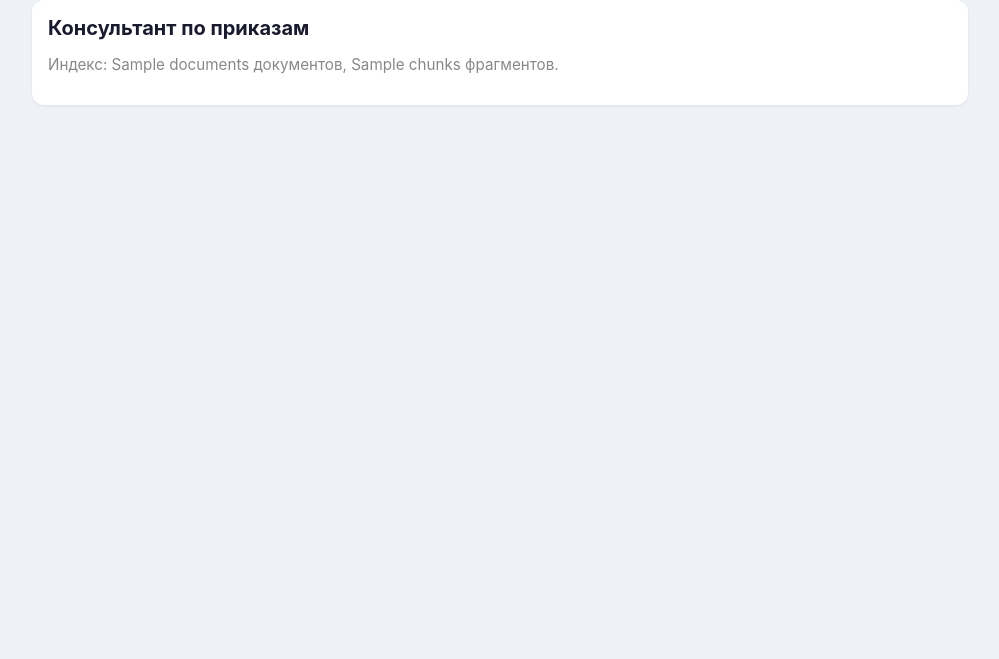
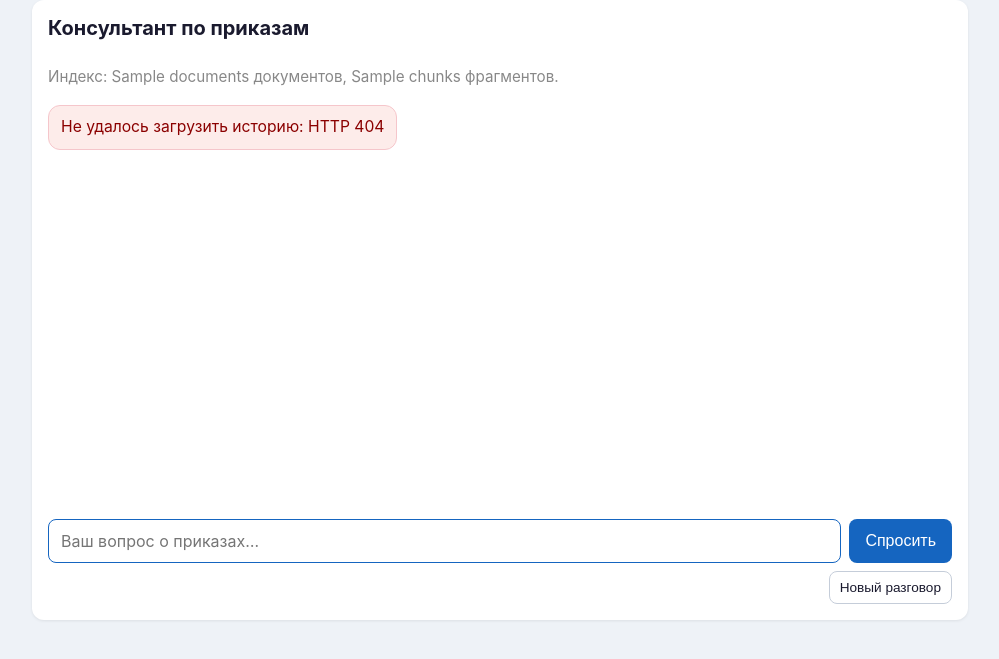
Before and after one commit to Opezdol/docapp, a Python web app: template src/docapp/consult/templates/consult.html in a window 1280 px wide. Shown: the part 52-711 px from the top of the page, without its empty margins (140-1139 px from the left). Run offline with Jinja, Linux system fonts and the light colour scheme; the template is opened without the code that fills it: most values are stand-ins (such as "Sample title", 1, 10 or a date in 2020).

Commit message:
feat(consult): веб-интерфейс консультанта — чат со стримингом, история, аналитика, переиндексация (T10)

```diff
--- a/src/docapp/consult/templates/consult.html
+++ b/src/docapp/consult/templates/consult.html
@@ -1,10 +1,51 @@
 {% extends "base.html" %}
 {% block title %}Приказы — консультант — docapp{% endblock %}
 {% block content %}
-<div class="card">
+<link rel="stylesheet" href="/static/consult.css">
+
+<div class="card consult-card">
   <h1>Консультант по приказам</h1>
   <p class="empty">Индекс: {{ stats.documents }} документов, {{ stats.chunks }} фрагментов.</p>
-  {% if is_head %}<p class="empty">Вы заведующий: доступно управление индексом.</p>{% endif %}
-  <div id="consult-chat"></div>
+
+  {% if is_head %}
+  <div class="consult-tabs">
+    <button type="button" class="consult-tab active" data-view="chat">Чат</button>
+    <button type="button" class="consult-tab" data-view="docs">Документы</button>
+    <button type="button" class="consult-tab" data-view="questions">Вопросы</button>
+  </div>
+  {% endif %}
+
+  <div id="view-chat" class="consult-view">
+    <div id="consult-messages"></div>
+    <form id="consult-form" autocomplete="off">
+      <div class="consult-input-row">
+        <textarea id="consult-input" rows="1" placeholder="Ваш вопрос о приказах…" required></textarea>
+        <button type="submit" id="consult-send" class="primary">Спросить</button>
+      </div>
+    </form>
+    <div class="consult-actions">
+      <button type="button" id="consult-new" class="btn">Новый разговор</button>
+    </div>
+  </div>
+
+  <div id="view-docs" class="consult-view" hidden>
+    <div id="docs-list"></div>
+    {% if is_head %}
+    <button type="button" id="consult-reindex" class="btn">Перезагрузить индекс</button>
+    <p class="hint">Индекс обновляется офлайн: python -m docapp.consult &lt;папка&gt;, затем загрузите consult.db на сервер и нажмите кнопку.</p>
+    {% endif %}
+  </div>
+
+  {% if is_head %}
+  <div id="view-questions" class="consult-view" hidden>
+    <div id="questions-list"></div>
+    <div id="token-totals"></div>
+  </div>
+  {% endif %}
 </div>
+
+<script>
+  window.CONSULT = {isHead: {{ 'true' if is_head else 'false' }}};
+</script>
+<script src="/static/consult.js"></script>
 {% endblock %}
--- /dev/null
+++ b/src/docapp/web/static/consult.css
@@ -0,0 +1,214 @@
+/* Консультант по приказам (consult.html): чат, вкладки, списки.
+   Отдельный файл — style.css не трогаем. Палитра проекта: #1565c0, #eef2f7. */
+
+[hidden] { display: none !important; }
+
+/* Карточка чата: колонка на всю высоту экрана (PWA с телефона),
+   на широких экранах — ограничение по высоте. */
+.consult-card {
+  display: flex;
+  flex-direction: column;
+  height: calc(100vh - 180px);
+  overflow: hidden;
+}
+
+/* Вкладки заведующего: в стиле .app-link */
+.consult-tabs {
+  display: flex;
+  gap: 6px;
+  overflow-x: auto;
+  padding: 4px 0 12px;
+}
+
+.consult-tab {
+  padding: 10px 14px;
+  border-radius: 8px;
+  background: #fff;
+  color: #1a1a2e;
+  font-size: 0.95rem;
+  white-space: nowrap;
+  border: 1px solid #e3e8ef;
+  cursor: pointer;
+}
+
+.consult-tab.active {
+  background: #1565c0;
+  color: #fff;
+  border-color: #1565c0;
+}
+
+/* Панели вкладок: чат — колонка, остальные — прокручиваемые списки */
+.consult-view { flex: 1; min-height: 0; }
+#view-chat { display: flex; flex-direction: column; }
+#view-docs, #view-questions { overflow-y: auto; padding-right: 4px; }
+
+/* Сообщения чата */
+#consult-messages {
+  flex: 1;
+  min-height: 0;
+  overflow-y: auto;
+  padding: 4px 0;
+  display: flex;
+  flex-direction: column;
+}
+
+.consult-msg {
+  max-width: 85%;
+  padding: 10px 12px;
+  border-radius: 12px;
+  margin-bottom: 8px;
+  font-size: 0.98rem;
+  line-height: 1.45;
+  word-wrap: break-word;
+  overflow-wrap: break-word;
+}
+
+.consult-msg.user {
+  align-self: flex-end;
+  background: #1565c0;
+  color: #fff;
+}
+
+.consult-msg.bot {
+  align-self: flex-start;
+  background: #fff;
+  border: 1px solid #e3e8ef;
+}
+
+.consult-msg.error {
+  align-self: flex-start;
+  background: #fdecea;
+  border: 1px solid #f5c6cb;
+  color: #8b0000;
+}
+
+/* Цитаты: компактные чипы-детали под ответом */
+.consult-citations { margin-top: 8px; }
+
+.consult-citations details {
+  background: #eef2f7;
+  border-radius: 8px;
+  padding: 6px 10px;
+  margin-top: 6px;
+  font-size: 0.85rem;
+}
+
+.consult-citations summary {
+  cursor: pointer;
+  color: #1565c0;
+  font-weight: 600;
+}
+
+.cit-body {
+  font-size: 0.8rem;
+  color: #444;
+  margin-top: 6px;
+  line-height: 1.4;
+}
+
+/* Форма вопроса: прижата к низу карточки (messages растягивает колонку) */
+#consult-form { flex-shrink: 0; }
+
+.consult-input-row {
+  display: flex;
+  gap: 8px;
+  align-items: flex-end;
+}
+
+#consult-input {
+  flex: 1;
+  min-height: 44px;
+  font-size: 1rem;
+  padding: 10px 12px;
+  border: 1px solid #c5cdd9;
+  border-radius: 8px;
+  background: #fff;
+  resize: none;
+  font-family: inherit;
+  line-height: 1.4;
+}
+
+#consult-input:focus { outline: none; border-color: #1565c0; }
+
+#consult-send {
+  flex-shrink: 0;
+  font-size: 1rem;
+  padding: 12px 16px;
+  border: none;
+  border-radius: 8px;
+  background: #1565c0;
+  color: #fff;
+  min-height: 44px;
+  cursor: pointer;
+}
+
+#consult-send:disabled { opacity: 0.6; }
+
+.consult-actions {
+  display: flex;
+  justify-content: flex-end;
+  gap: 8px;
+  margin-top: 8px;
+  flex-shrink: 0;
+}
+
+#consult-new, #consult-reindex {
+  font-size: 0.85rem;
+  padding: 8px 10px;
+  border: 1px solid #c5cdd9;
+  border-radius: 8px;
+  background: #fff;
+  color: #1a1a2e;
+  cursor: pointer;
+}
+
+#consult-new:active, #consult-reindex:active { background: #eef2f7; }
+
+/* Списки документов и вопросов: простые карточки-строки */
+.doc-item, .q-item {
+  padding: 10px 0;
+  border-bottom: 1px solid #eef1f5;
+}
+
+.doc-item:last-child, .q-item:last-child { border-bottom: none; }
+
+.doc-title { font-weight: 600; font-size: 0.98rem; }
+.doc-meta { font-size: 0.85rem; color: #555; margin-top: 2px; }
+
+.q-content { font-size: 0.95rem; }
+.q-meta { font-size: 0.8rem; color: #777; margin-top: 4px; }
+
+/* Расход токенов: kv-подобные строки */
+#token-totals {
+  margin-top: 14px;
+  padding-top: 10px;
+  border-top: 1px solid #eef1f5;
+}
+
+#token-totals h3 { font-size: 0.95rem; margin: 0 0 6px; }
+
+.totals-row {
+  display: flex;
+  justify-content: space-between;
+  gap: 10px;
+  padding: 6px 0;
+  font-size: 0.9rem;
+  border-bottom: 1px solid #eef1f5;
+}
+
+.totals-row.totals-grand {
+  font-weight: 600;
+  border-bottom: none;
+  padding-top: 8px;
+}
+
+.hint {
+  font-size: 0.85rem;
+  color: #888;
+  margin: 10px 0 0;
+  line-height: 1.4;
+}
+
+@media (min-width: 820px) {
+  .consult-card { max-height: 640px; }
+}
--- /dev/null
+++ b/src/docapp/web/static/consult.js
@@ -0,0 +1,376 @@
+/* Консультант по приказам (consult.html): чат со стримингом SSE, история,
+   вкладки «Документы»/«Вопросы» (head), переиндексация. Vanilla JS, без CDN. */
+(function () {
+  'use strict';
+
+  var CONV_KEY = 'consult_conv_id';
+  var CONFIG = window.CONSULT || { isHead: false };
+
+  var box = document.getElementById('consult-messages');
+  var form = document.getElementById('consult-form');
+  var input = document.getElementById('consult-input');
+  var sendBtn = document.getElementById('consult-send');
+  var newBtn = document.getElementById('consult-new');
+  var busy = false;
+
+  /* --- утилиты --- */
+
+  function uuid() {
+    if (window.crypto && typeof crypto.randomUUID === 'function') {
+      return crypto.randomUUID();
+    }
+    return 'xxxxxxxx-xxxx-4xxx-yxxx-xxxxxxxxxxxx'.replace(/[xy]/g, function (c) {
+      var r = (Math.random() * 16) | 0;
+      var v = c === 'x' ? r : (r & 0x3) | 0x8;
+      return v.toString(16);
+    });
+  }
+
+  function esc(s) {
+    return String(s == null ? '' : s)
+      .replace(/&/g, '&amp;')
+      .replace(/</g, '&lt;')
+      .replace(/>/g, '&gt;')
+      .replace(/"/g, '&quot;')
+      .replace(/'/g, '&#39;');
+  }
+
+  function renderText(s) {
+    return esc(s)
+      .replace(/\*\*([^*]+)\*\*/g, '<b>$1</b>')
+      .replace(/\n/g, '<br>');
+  }
+
+  /* --- отрисовка чата --- */
+
+  function addMessage(role, html) {
+    var div = document.createElement('div');
+    div.className = 'consult-msg ' + role;
+    div.innerHTML = html;
+    box.appendChild(div);
+    box.scrollTop = box.scrollHeight;
+    return div;
+  }
+
+  function renderCitations(node, citations) {
+    if (!citations || !citations.length) return;
+    var wrap = document.createElement('div');
+    wrap.className = 'consult-citations';
+    citations.forEach(function (cit, i) {
+      var det = document.createElement('details');
+      var sum = document.createElement('summary');
+      sum.textContent =
+        '[' + (i + 1) + '] Приказ №' + (cit.doc_number || '—') +
+        ' · раздел ' + (cit.section || '—');
+      var body = document.createElement('div');
+      body.className = 'cit-body';
+      body.innerHTML = esc(cit.doc_title || '') + '<br>' + esc(cit.snippet || '');
+      det.appendChild(sum);
+      det.appendChild(body);
+      wrap.appendChild(det);
+    });
+    node.appendChild(wrap);
+  }
+
+  function greeting() {
+    return '<b>Здравствуйте!</b> Задайте вопрос по внутренним приказам — ответ придёт с цитатами документов.';
+  }
+
+  function showError(message) {
+    addMessage('error', esc(message));
+  }
+
+  /* --- история беседы --- */
+
+  function loadHistory() {
+    fetch('/orders/conversation?conversation_id=' + encodeURIComponent(conversationId))
+      .then(function (r) {
+        if (r.status === 401) { location.href = '/login'; return null; }
+        if (!r.ok) throw new Error('HTTP ' + r.status);
+        return r.json();
+      })
+      .then(function (data) {
+        if (!data) return;
+        var msgs = data.messages || [];
+        if (!msgs.length) { addMessage('bot', greeting()); return; }
+        msgs.forEach(function (m) {
+          var node = addMessage(m.role === 'user' ? 'user' : 'bot', renderText(m.content));
+          if (m.role !== 'user' && m.citations && m.citations.length) {
+            renderCitations(node, m.citations);
+          }
+        });
+      })
+      .catch(function (err) {
+        showError('Не удалось загрузить историю: ' + err.message);
+      });
+  }
+
+  /* --- стриминг ответа (SSE через fetch reader) --- */
+
+  function readStream(response, answerNode) {
+    var reader = response.body.getReader();
+    var decoder = new TextDecoder();
+    var buffer = '';
+    var full = '';
+    var doneEvent = null;
+
+    function handleBlock(block) {
+      if (!block.trim()) return;
+      var data = '';
+      block.split(/\r?\n/).forEach(function (line) {
+        if (line.indexOf('data: ') === 0) data += line.slice(6);
+        else if (line.indexOf('data:') === 0) data += line.slice(5);
+      });
+      if (!data) return;
+      var evt;
+      try { evt = JSON.parse(data); } catch (e) { return; }
+      if (evt.type === 'delta') {
+        full += evt.text || '';
+        answerNode.innerHTML = renderText(full);
+        box.scrollTop = box.scrollHeight;
+      } else if (evt.type === 'done') {
+        doneEvent = evt;
+      }
+    }
+
+    function pump() {
+      return reader.read().then(function (res) {
+        if (res.done) {
+          handleBlock(buffer); // хвост потока без финального \n\n
+          if (!full) answerNode.innerHTML = ''; // убрать индикатор «…»
+          return doneEvent || { type: 'done', citations: [], conversation_id: conversationId };
+        }
+        buffer += decoder.decode(res.value, { stream: true });
+        var parts = buffer.split('\n\n');
+        buffer = parts.pop();
+        parts.forEach(handleBlock);
+        return pump();
+      });
+    }
+
+    return pump();
+  }
+
+  function send() {
+    if (busy) return;
+    var q = (input.value || '').trim();
+    if (!q) return;
+    addMessage('user', renderText(q));
+    input.value = '';
+    input.style.height = '';
+    var answer = addMessage('bot', '<span>…</span>');
+    busy = true;
+    sendBtn.disabled = true;
+
+    fetch('/orders/ask', {
+      method: 'POST',
+      headers: { 'Content-Type': 'application/json' },
+      body: JSON.stringify({ question: q, conversation_id: conversationId })
+    })
+      .then(function (r) {
+        if (r.status === 401) { location.href = '/login'; return null; }
+        if (!r.ok) {
+          return r.json().catch(function () { return {}; }).then(function (body) {
+            throw new Error(body.error || ('HTTP ' + r.status));
+          });
+        }
+        return readStream(r, answer);
+      })
+      .then(function (done) {
+        if (!done) return;
+        if (done.conversation_id) {
+          conversationId = done.conversation_id;
+          localStorage.setItem(CONV_KEY, conversationId);
+        }
+        renderCitations(answer, done.citations || []);
+      })
+      .catch(function (err) {
+        showError('Ошибка: ' + err.message);
+      })
+      .finally(function () {
+        busy = false;
+        sendBtn.disabled = false;
+        input.focus();
+      });
+  }
+
+  /* --- вкладки (head): Документы и Вопросы --- */
+
+  var loaded = { docs: false, questions: false };
+  var tabs = document.querySelectorAll('.consult-tab');
+
+  tabs.forEach(function (tab) {
+    tab.addEventListener('click', function () {
+      var view = tab.getAttribute('data-view');
+      tabs.forEach(function (t) { t.classList.toggle('active', t === tab); });
+      ['chat', 'docs', 'questions'].forEach(function (v) {
+        var el = document.getElementById('view-' + v);
+        if (el) el.hidden = (v !== view);
+      });
+      if (view === 'docs' && !loaded.docs) { loaded.docs = true; loadDocuments(); }
+      if (view === 'questions' && !loaded.questions) { loaded.questions = true; loadQuestions(); }
+    });
+  });
+
+  function loadDocuments() {
+    var list = document.getElementById('docs-list');
+    list.innerHTML = '<p class="empty">Загрузка…</p>';
+    fetch('/orders/documents')
+      .then(function (r) {
+        if (r.status === 401) { location.href = '/login'; return null; }
+        if (!r.ok) throw new Error('HTTP ' + r.status);
+        return r.json();
+      })
+      .then(function (data) {
+        if (!data) return;
+        var docs = data.documents || [];
+        if (!docs.length) {
+          list.innerHTML = '<p class="empty">Документов в индексе нет.</p>';
+          return;
+        }
+        list.innerHTML = docs.map(function (d) {
+          return '<div class="doc-item">' +
+            '<div class="doc-title">' + esc(d.doc_number ? 'Приказ №' + d.doc_number : d.filename) + '</div>' +
+            '<div class="doc-meta">' + esc(d.title || '') + '</div>' +
+            '<div class="doc-meta">' + esc(d.filename || '') + ' · ' + esc(String(d.added_at || '').slice(0, 10)) + '</div>' +
+            '</div>';
+        }).join('');
+      })
+      .catch(function (err) {
+        list.innerHTML = '<p class="empty">Ошибка загрузки: ' + esc(err.message) + '</p>';
+      });
+  }
+
+  function renderTotals(el, totals) {
+    if (!totals.length) {
+      el.innerHTML = '<p class="empty">Расхода токенов ещё нет.</p>';
+      return;
+    }
+    var sumP = 0, sumC = 0, sumN = 0;
+    var rows = totals.map(function (t) {
+      var p = t.total_prompt || 0, c = t.total_completion || 0, n = t.count || 0;
+      sumP += p; sumC += c; sumN += n;
+      return '<div class="totals-row">' +
+        '<span>Сотрудник #' + esc(t.employee_id) + '</span>' +
+        '<span>prompt ' + p + ' + completion ' + c + ' = ' + (p + c) + ' токенов · ' + n + ' ответов</span>' +
+        '</div>';
+    }).join('');
+    el.innerHTML =
+      '<h3>Расход токенов</h3>' +
+      rows +
+      '<div class="totals-row totals-grand">' +
+      '<span>Всего</span>' +
+      '<span>' + (sumP + sumC) + ' токенов · ' + sumN + ' ответов</span>' +
+      '</div>';
+  }
+
+  function loadQuestions() {
+    var list = document.getElementById('questions-list');
+    var totals = document.getElementById('token-totals');
+    list.innerHTML = '<p class="empty">Загрузка…</p>';
+    totals.innerHTML = '';
+    fetch('/orders/questions')
+      .then(function (r) {
+        if (r.status === 401) { location.href = '/login'; return null; }
+        if (!r.ok) {
+          return r.json().catch(function () { return {}; }).then(function (body) {
+            throw new Error(body.error || ('HTTP ' + r.status));
+          });
+        }
+        return r.json();
+      })
+      .then(function (data) {
+        if (!data) return;
+        var qs = data.questions || [];
+        if (!qs.length) {
+          list.innerHTML = '<p class="empty">Вопросов пока нет.</p>';
+        } else {
+          list.innerHTML = qs.map(function (q) {
+            return '<div class="q-item">' +
+              '<div class="q-content">' + esc(q.content) + '</div>' +
+              '<div class="q-meta">Сотрудник #' + esc(q.employee_id) +
+              ' · ' + esc(String(q.created_at || '').slice(0, 16)) + '</div>' +
+              '</div>';
+          }).join('');
+        }
+        renderTotals(totals, data.totals || []);
+      })
+      .catch(function (err) {
+        list.innerHTML = '<p class="empty">Ошибка загрузки: ' + esc(err.message) + '</p>';
+      });
+  }
+
+  /* --- переиндексация (head) --- */
+
+  var reindexBtn = document.getElementById('consult-reindex');
+  if (reindexBtn) {
+    reindexBtn.addEventListener('click', function () {
+      if (!window.confirm('Перезагрузить индекс из consult.db?')) return;
+      reindexBtn.disabled = true;
+      fetch('/orders/reindex', { method: 'POST' })
+        .then(function (r) {
+          if (r.status === 401) { location.href = '/login'; return null; }
+          if (!r.ok) {
+            return r.json().catch(function () { return {}; }).then(function (body) {
+              throw new Error(body.error || ('HTTP ' + r.status));
+            });
+          }
+          return r.json();
+        })
+        .then(function (data) {
+          if (!data) return;
+          window.alert(
+            'Индекс перезагружен: ' + data.documents + ' документов, ' +
+            data.chunks + ' фрагментов'
+          );
+          location.reload();
+        })
+        .catch(function (err) {
+          window.alert('Ошибка: ' + err.message);
+          reindexBtn.disabled = false;
+        });
+    });
+  }
+
+  /* --- «Новый разговор» --- */
+
+  if (newBtn) {
+    newBtn.addEventListener('click', function () {
+      conversationId = uuid();
+      localStorage.setItem(CONV_KEY, conversationId);
+      box.innerHTML = '';
+      addMessage('bot', greeting());
+      input.focus();
+    });
+  }
+
+  /* --- события формы --- */
+
+  form.addEventListener('submit', function (e) {
+    e.preventDefault();
+    send();
+  });
+
+  input.addEventListener('keydown', function (e) {
+    if (e.key === 'Enter' && !e.shiftKey) {
+      e.preventDefault();
+      send();
+    }
+  });
+
+  input.addEventListener('input', function () {
+    input.style.height = 'auto';
+    input.style.height = Math.min(input.scrollHeight, 160) + 'px';
+  });
+
+  /* --- запуск --- */
+
+  var conversationId = localStorage.getItem(CONV_KEY);
+  if (!conversationId) {
+    conversationId = uuid();
+    localStorage.setItem(CONV_KEY, conversationId);
+  }
+
+  loadHistory();
+  input.focus();
+})();
```
Also changed, not shown: src/docapp/consult/router.py (+38 -0 lines), src/docapp/consult/service.py (+13 -0 lines), tests/test_consult_api.py (+62 -0 lines).
